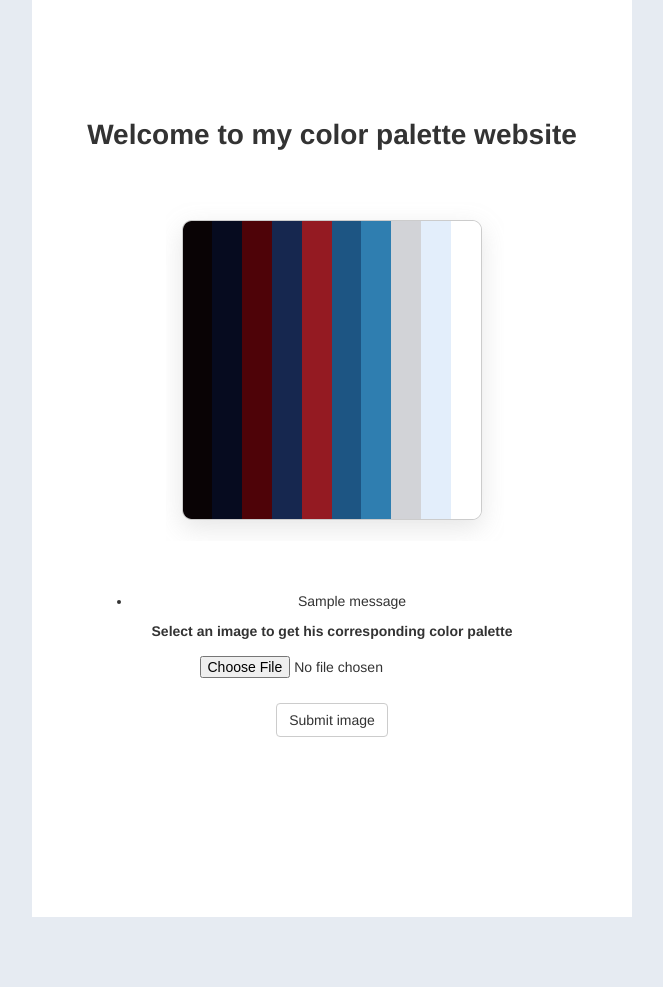
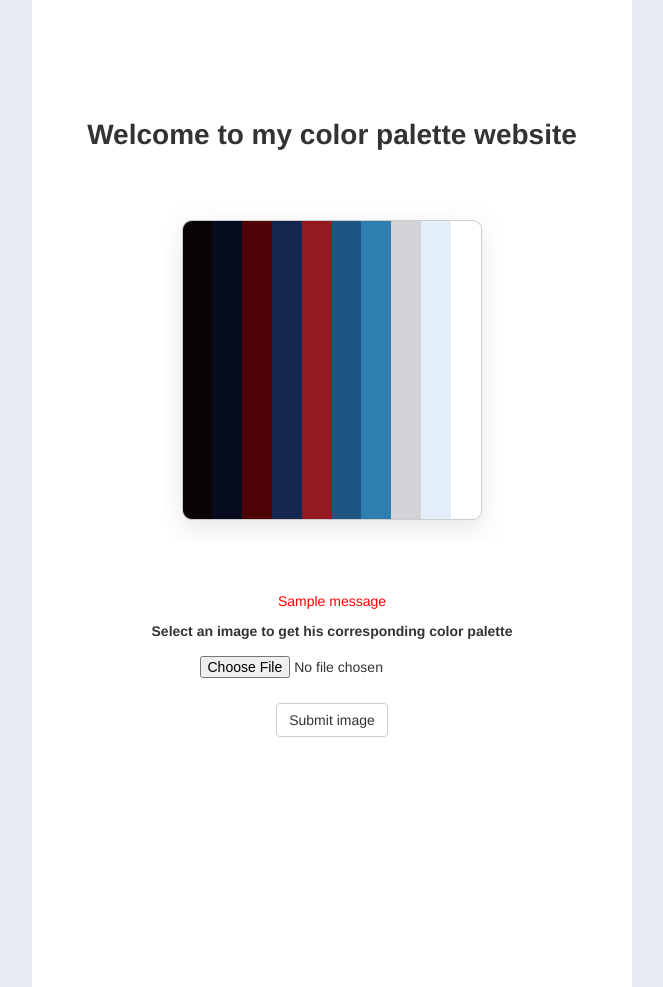
Before and after one commit to Julien-B-py/Image-Colour-Palette-Generator, a Flask app: page / in a window 1280 px wide. Shown: the whole page, without its empty margins (308-971 px from the left). Before the commit the page ends 917 px from the top, so only its background shows below. Run offline with Flask 2, Linux system fonts and the light colour scheme; one stand-in notice (Sample message) is shown; some libraries are stand-ins or nearby versions.

Commit message:
v1.8
Clean CSS code
Move get_color_palette to image.py

```diff
--- a/main.py
+++ b/main.py
@@ -19,6 +19,8 @@ app.config['SECRET_KEY'] = os.environ.get('SECRET_KEY')
 # Specify the path where the app will store the uploaded files
 app.config['UPLOAD_FOLDER'] = UPLOAD_FOLDER
 
+app.config["MAX_CONTENT_LENGTH"] = 2 * 1024 * 1024  # 3MB
+
 Bootstrap(app)
 
 
@@ -37,7 +39,6 @@ def analyse_image():
             filename = secure_filename(image_file.filename)
             # If a file has been uploaded, store it in the upload folder
             if filename:
-
                 image_path = os.path.join(app.config['UPLOAD_FOLDER'], filename)
 
                 image_file.save(image_path)
@@ -45,62 +46,10 @@ def analyse_image():
                 image = IMG(image_path)
                 top_colors = image.analyse(colors=250)
 
-                ### TEST CLEANUP
+                color_palette = image.get_color_palette()
 
-
-
-                to_clean = top_colors.copy()
-                print(to_clean)
-                clean = []
-
-                while to_clean and len(clean)!=10:
-
-                    current_color = to_clean[0]
-
-                    too_close = False
-
-                    r = current_color['rgb'][0]
-                    g = current_color['rgb'][1]
-                    b = current_color['rgb'][2]
-
-                    if clean:
-                        for color_2 in clean:
-                            r_2 = color_2[0]
-                            g_2 = color_2[1]
-                            b_2 = color_2[2]
-
-                            if abs(int(r) - int(r_2)) <= 24 and abs(int(g) - int(g_2)) <= 24 and abs(
-                                    int(b) - int(b_2)) <= 24:
-                                too_close = True
-
-                        if not too_close:
-                            clean.append((r, g, b))
-
-
-                    if not clean:
-                        clean.append((r, g, b))
-
-                    del to_clean[0]
-
-
-
-
-                clean.sort(key=lambda x: int(x[0]) + int(x[1])+ int(x[2]))
-
-
-                color_palette = []
-                for value in clean:
-                    r=value[0]
-                    g = value[1]
-                    b = value[2]
-                    color_palette.append(f'#{convert_to_hex(r)}{convert_to_hex(g)}{convert_to_hex(b)}')
-
-
-
-
-
-
-                return render_template('results.html', top_colors=top_colors[:20], filename=filename, color_palette=color_palette)
+                return render_template('results.html', top_colors=top_colors[:20], filename=filename,
+                                       color_palette=color_palette)
 
         flash('This file is not valid, please select an image')
 
--- a/static/css/styles.css
+++ b/static/css/styles.css
@@ -1,3 +1,97 @@
+/*** HTML TAGS ***/
+body {
+    background-color:#e6ebf2;
+    margin:0;
+}
+
+h1 {
+    font-size: 2.8rem;
+    font-weight: 700;
+    margin-bottom:50px;
+    text-align:center;
+}
+
+/*** INNER BODY SECTION ***/
+.inner-body {
+    background-color:#ffffff;
+    margin:0 auto;
+    padding: 100px 0 100px;
+    width:1100px;
+}
+
+/*** HOME PAGE ***/
+.example-palette {
+    display: block;
+    margin: 0 auto 50px;
+}
+
+/*** CUSTOM FORM ***/
+#image_file {
+    margin:auto;
+    padding: 10px 0;
+}
+
+.custom-form {
+    margin:auto;
+    padding-bottom:150px;
+    text-align: center;
+    width:80%;
+}
+
+.flashes {
+    color:red;
+}
+
+/*** IMG WITH COLOR PALETTE ***/
+.img-palette {
+    border-radius:10px;
+    border: solid thin rgba(0, 0, 0, .2);
+    box-shadow: 0 0 11px rgba(33,33,33,.2);
+    display: block;
+    height:auto;
+    margin: 0 auto 100px;
+    overflow:hidden;
+    width:500px;
+}
+
+.resized-img {
+    border-bottom: solid thin rgba(0, 0, 0, .2);
+    height: auto;
+    object-fit: contain;
+    width:100%;
+ }
+
+.color-palette {
+    display: flex;
+    height:50px;
+    overflow:hidden;
+    width:100%;
+}
+
+.color-place {
+    height:100%;
+    width:50%;
+}
+
+/*** TOP 20 INDIVIDUAL COLORS SECTION ***/
+.all-colors {
+    display: flex;
+    margin: 0 auto;
+    margin-bottom:100px;
+    width: 85%;
+}
+
+.all-colors p {
+    font-weight: 600;
+    margin:0;
+    padding:5px 0;
+    text-transform: uppercase;
+}
+
+.row {
+    margin: 0 auto;
+}
+
 .color-box {
     align-items: center;
     border-radius:10px;
@@ -13,7 +107,6 @@
 .color-box:hover {
     box-shadow: 0 0 11px rgba(33,33,33,.2);
 }
-
 
 .color-header {
     border-bottom: solid thin;
@@ -47,160 +140,33 @@
     margin-left:30px;
 }
 
-.all-colors {
-    display: flex;
-    margin: 0 auto;
-    margin-bottom:100px;
-    width: 85%;
-
-}
-
-.all-colors p {
-    font-weight: 600;
-    margin:0;
-    padding:5px 0;
-    text-transform: uppercase;
-}
-
-
-
-.resized-img {
-
-    width:100%;
-    height: auto;
-
-    object-fit: contain;
-        border-bottom: solid thin rgba(0, 0, 0, .2);
-
- }
-
-
-
-
-
-.img-palette {
-
-display: block;
-height:auto;
-margin: 0 auto 100px;
-width:500px;
-    border-radius:10px;
-    border: solid thin rgba(0, 0, 0, .2);
-    box-shadow: 0 0 11px rgba(33,33,33,.2);
-
-    overflow:hidden;
-}
-
-
-
-.row {
-    margin: 0 auto;
-}
-
-
-.color-palette {
-
-    display: flex;
-    height:50px;
-    overflow:hidden;
-    width:100%;
-
-}
-
-.color-place {
-    height:100%;
-    width:50%;
-
-
-}
-
-
-.inner-body {
-    background-color:#ffffff;
-    margin:0 auto;
-    padding: 100px 0 180px;
-    width:1100px;
-
-}
-
-body {
-    background-color:#e6ebf2;
-    margin:0;
-
-}
-
-h1 {
-    font-size: 2.8rem;
-    font-weight: 700;
-    margin-bottom:50px;
-    text-align:center;
-}
-
-
-
-
-
-
-
-
-.custom-form {
-    width:80%;
-    margin:auto;
-    text-align: center;
-}
-
-#image_file {
-    margin:auto;
-    padding: 10px 0;
-}
-
-
-.example-palette {
-display: block;
-
-    margin: 0 auto 50px;
-}
-
-
+/*** MEDIA QUERIES ***/
 @media (max-width: 1280px) {
 
     .inner-body {
         width:600px;
-
     }
 
-
     .img-palette {
-
         height:6%;
         width:65%;
     }
 
 }
 
-
 @media (max-width: 640px) {
 
     .inner-body {
         width:450px;
-
     }
 
-
-
     .img-palette {
-
         height:50%;
         width:50%;
     }
 
-
     .color-palette {
-
-
         height:25px;
-
-
     }
 
 }
--- a/templates/upload.html
+++ b/templates/upload.html
@@ -23,11 +23,11 @@
     <div class="custom-form">
         {% with messages = get_flashed_messages() %}
         {% if messages %}
-        <ul class=flashes>
+        <div class=flashes>
             {% for message in messages %}
-            <li>{{ message }}</li>
+            <p>{{ message }}</p>
             {% endfor %}
-        </ul>
+        </div>
         {% endif %}
         {% endwith %}
 
```
Also changed, not shown: image.py (+47 -0 lines). Lines whose indentation alone changed are shown as unchanged.
